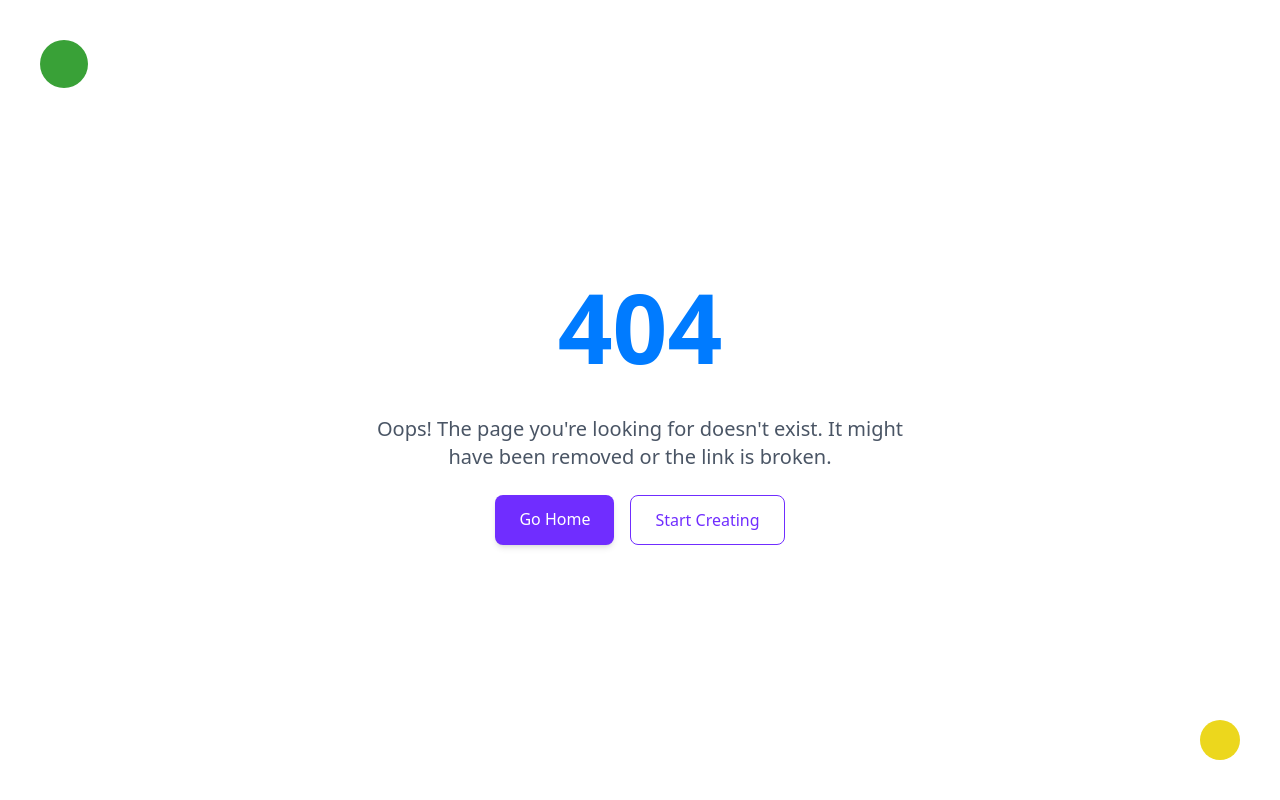
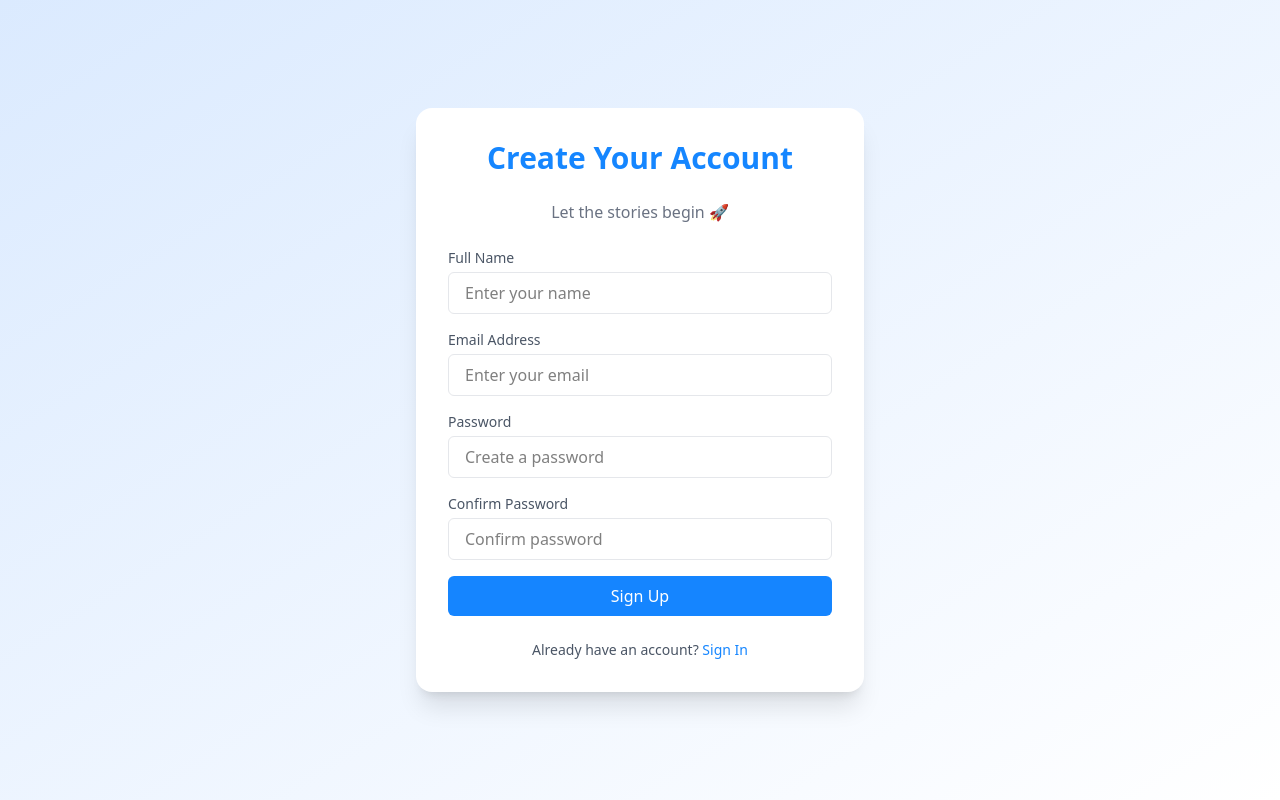
Before and after one commit to mkkapadi12/AI-Story-Crafter, a React (Vite) app: page /signup in a window 1280 px wide. Before the commit this address had no page. Built offline with nearby package versions, Linux system fonts and the light colour scheme.

Commit message:
Done create Auth pages

```diff
--- a/package.json
+++ b/package.json
@@ -16,6 +16,8 @@
     "lucide-react": "^0.501.0",
     "react": "^19.0.0",
     "react-dom": "^19.0.0",
+    "react-hook-form": "^7.56.0",
+    "react-hot-toast": "^2.5.2",
     "react-router-dom": "^7.5.1",
     "styled-components": "^6.1.17",
     "tailwind-merge": "^3.2.0"
--- a/src/App.jsx
+++ b/src/App.jsx
@@ -7,10 +7,12 @@ import { BrowserRouter as Main, Route, Routes } from "react-router-dom";
 //pages
 import Home from "./pages/Home";
 import NotFound from "./pages/Error";
-import Gallery from "./pages/Discover";
 import About from "./pages/About";
 import Discover from "./pages/Discover";
 import StoryGenerator from "./pages/StoryGenerator";
+import SignIn from "./Auth/SignIn";
+import SignUp from "./Auth/SignUp";
+import { Toaster } from "react-hot-toast";
 //components
 
 const App = () => {
@@ -18,14 +20,20 @@ const App = () => {
     <>
       <Main>
         <GlobalStyle />
-        {/* <Intro /> */}
+
         <Routes>
+          {/* Authentication pages */}
+          <Route exact path="/login" element={<SignIn />} />
+          <Route exact path="/signup" element={<SignUp />} />
+
           <Route exact path="/" element={<Home />} />
           <Route exact path="/about" element={<About />} />
           <Route exact path="/discover" element={<Discover />} />
           <Route exact path="/create" element={<StoryGenerator />} />
+          {/* Error Page */}
           <Route exact path="*" element={<NotFound />} />
         </Routes>
+        <Toaster />
       </Main>
     </>
   );
--- /dev/null
+++ b/src/Auth/SignIn.jsx
@@ -0,0 +1,103 @@
+import React from "react";
+import { useForm } from "react-hook-form";
+import { Link } from "react-router-dom";
+
+const SignIn = () => {
+  const {
+    register,
+    handleSubmit,
+    formState: { errors },
+  } = useForm();
+
+  const onSubmit = async (data) => {
+    console.log("Login Data Submitted:", data);
+
+    try {
+      const response = await fetch("http://localhost:5000/api/signin", {
+        method: "POST",
+        headers: {
+          "Content-Type": "application/json",
+        },
+        body: JSON.stringify(data),
+      });
+
+      const result = await response.json();
+      console.log("Server Response:", result);
+
+      // Add logic to store token or redirect user
+    } catch (error) {
+      console.error("Sign-in error:", error);
+    }
+  };
+
+  return (
+    <div className="flex items-center justify-center min-h-screen px-4 bg-gradient-to-br from-blue-100 to-white">
+      <div className="w-full max-w-md p-8 space-y-6 bg-white shadow-xl rounded-2xl">
+        <h2 className="text-3xl font-bold text-center text-[#007bffea]">
+          Welcome Back
+        </h2>
+        <p className="text-center text-gray-500">
+          Sign in to continue your creative journey ✨
+        </p>
+
+        <form onSubmit={handleSubmit(onSubmit)} className="space-y-4">
+          <div>
+            <label className="block mb-1 text-sm text-gray-600">
+              Email Address
+            </label>
+            <input
+              type="email"
+              {...register("email", {
+                required: "Email is required",
+                pattern: {
+                  value: /^\S+@\S+$/i,
+                  message: "Invalid email address",
+                },
+              })}
+              className="w-full px-4 py-2 border border-gray-200 rounded-md focus:outline-none focus:ring-2 focus:ring-[#007bffea]"
+              placeholder="Enter your email"
+            />
+            {errors.email && (
+              <p className="mt-1 text-sm text-red-500">
+                {errors.email.message}
+              </p>
+            )}
+          </div>
+
+          <div>
+            <label className="block mb-1 text-sm text-gray-600">Password</label>
+            <input
+              type="password"
+              {...register("password", {
+                required: "Password is required",
+              })}
+              className="w-full px-4 py-2 border border-gray-200 rounded-md focus:outline-none focus:ring-2 focus:ring-[#007bffea]"
+              placeholder="Enter your password"
+            />
+            {errors.password && (
+              <p className="mt-1 text-sm text-red-500">
+                {errors.password.message}
+              </p>
+            )}
+          </div>
+
+          <button
+            type="submit"
+            className="w-full py-2 text-white transition bg-[#007bffea] rounded-md hover:bg-[#0080ffb4] cursor-pointer"
+          >
+            Sign In
+          </button>
+        </form>
+
+        <p className="text-sm text-center text-gray-600">
+          Don't have an account?{" "}
+          <Link to="/signup" className="text-[#007bffea] hover:underline">
+            Sign Up
+          </Link>
+        </p>
+      </div>
+    </div>
+  );
+};
+
+export default SignIn;
--- /dev/null
+++ b/src/Auth/SignUp.jsx
@@ -0,0 +1,141 @@
+import React from "react";
+import { useForm } from "react-hook-form";
+import { Link } from "react-router-dom";
+
+const SignUp = () => {
+  const {
+    register,
+    handleSubmit,
+    watch,
+    formState: { errors },
+  } = useForm();
+
+  const onSubmit = async (data) => {
+    console.log("Form Data Submitted:", data);
+
+    try {
+      const response = await fetch("http://localhost:5002/api/signup", {
+        method: "POST",
+        headers: {
+          "Content-Type": "application/json",
+        },
+        body: JSON.stringify(data),
+      });
+
+      const result = await response.json();
+      console.log("Server Response:", result);
+      // handle success, redirect, or show message
+    } catch (error) {
+      console.error("Signup error:", error);
+    }
+  };
+
+  return (
+    <div className="flex items-center justify-center min-h-screen px-4 bg-gradient-to-br from-blue-100 to-white">
+      <div className="w-full max-w-md p-8 space-y-6 bg-white shadow-xl rounded-2xl">
+        <h2 className="text-3xl font-bold text-center text-[#007bffea]">
+          Create Your Account
+        </h2>
+        <p className="text-center text-gray-500">Let the stories begin 🚀</p>
+
+        <form className="space-y-4" onSubmit={handleSubmit(onSubmit)}>
+          <div>
+            <label className="block mb-1 text-sm text-gray-600">
+              Full Name
+            </label>
+            <input
+              type="text"
+              {...register("name", { required: "Name is required" })}
+              className="w-full px-4 py-2 border border-gray-200 rounded-md focus:outline-none focus:ring-2 focus:ring-[#007bffea]"
+              placeholder="Enter your name"
+            />
+            {errors.name && (
+              <p className="mt-1 text-sm text-red-500">{errors.name.message}</p>
+            )}
+          </div>
+
+          <div>
+            <label className="block mb-1 text-sm text-gray-600">
+              Email Address
+            </label>
+            <input
+              type="email"
+              {...register("email", {
+                required: "Email is required",
+                pattern: {
+                  value: /^\S+@\S+$/i,
+                  message: "Enter a valid email",
+                },
+              })}
+              className="w-full px-4 py-2 border border-gray-200 rounded-md focus:outline-none focus:ring-2 focus:ring-[#007bffea]"
+              placeholder="Enter your email"
+            />
+            {errors.email && (
+              <p className="mt-1 text-sm text-red-500">
+                {errors.email.message}
+              </p>
+            )}
+          </div>
+
+          <div>
+            <label className="block mb-1 text-sm text-gray-600">Password</label>
+            <input
+              type="password"
+              {...register("password", {
+                required: "Password is required",
+                minLength: {
+                  value: 6,
+                  message: "Password must be at least 6 characters",
+                },
+              })}
+              className="w-full px-4 py-2 border border-gray-200 rounded-md focus:outline-none focus:ring-2 focus:ring-[#007bffea]"
+              placeholder="Create a password"
+            />
+            {errors.password && (
+              <p className="mt-1 text-sm text-red-500">
+                {errors.password.message}
+              </p>
+            )}
+          </div>
+
+          <div>
+            <label className="block mb-1 text-sm text-gray-600">
+              Confirm Password
+            </label>
+            <input
+              type="password"
+              {...register("confirmPassword", {
+                required: "Please confirm your password",
+                validate: (value) =>
+                  value === watch("password") || "Passwords do not match",
+              })}
+              className="w-full px-4 py-2 border border-gray-200 rounded-md focus:outline-none focus:ring-2 focus:ring-[#007bffea]"
+              placeholder="Confirm password"
+            />
+            {errors.confirmPassword && (
+              <p className="mt-1 text-sm text-red-500">
+                {errors.confirmPassword.message}
+              </p>
+            )}
+          </div>
+
+          <button
+            type="submit"
+            className="w-full py-2 text-white transition bg-[#007bffea] rounded-md hover:bg-[#0080ffb4] cursor-pointer"
+          >
+            Sign Up
+          </button>
+        </form>
+
+        <p className="text-sm text-center text-gray-600">
+          Already have an account?{" "}
+          <Link to="/login" className="text-[#007bffea] hover:underline">
+            Sign In
+          </Link>
+        </p>
+      </div>
+    </div>
+  );
+};
+
+export default SignUp;
--- a/src/components/Navbar.jsx
+++ b/src/components/Navbar.jsx
@@ -1,4 +1,4 @@
-import React, { useState } from "react";
+import React, { useEffect, useState } from "react";
 import { ICONS } from "@/icons/icons";
 import { Link } from "react-router-dom";
 
@@ -6,6 +6,10 @@ const Navbar = () => {
   const [isOpen, setIsOpen] = useState(false);
 
   const toggleMenu = () => setIsOpen(!isOpen);
+
+  useEffect(() => {
+    window.scrollTo(0, 0);
+  }, []);
 
   return (
     <header className="bg-[#007BFF] text-white shadow-md sticky top-0 z-50">
@@ -31,7 +35,10 @@ const Navbar = () => {
         </nav>
 
         <div className="items-center hidden gap-4 md:flex">
-          <Link to="/login" className="hover:underline">
+          <Link
+            to="/login"
+            className="bg-white text-[#007BFF] px-4 py-2 rounded-full font-semibold hover:bg-gray-100 transition"
+          >
             Login
           </Link>
           <Link
--- /dev/null
+++ b/src/helpers/BackHome.jsx
@@ -0,0 +1,15 @@
+import { Button } from "@/components/ui/button";
+import React from "react";
+import { Link } from "react-router-dom";
+
+const BackHome = () => {
+  return (
+    <div className="relative top-0 right-0">
+      <Link to="/">
+        <Button className="bg-[#FF5599] text-white">Back Home</Button>
+      </Link>
+    </div>
+  );
+};
+
+export default BackHome;
```
Also changed, not shown: 1 other file (tests, documents, lock files or other folders).
